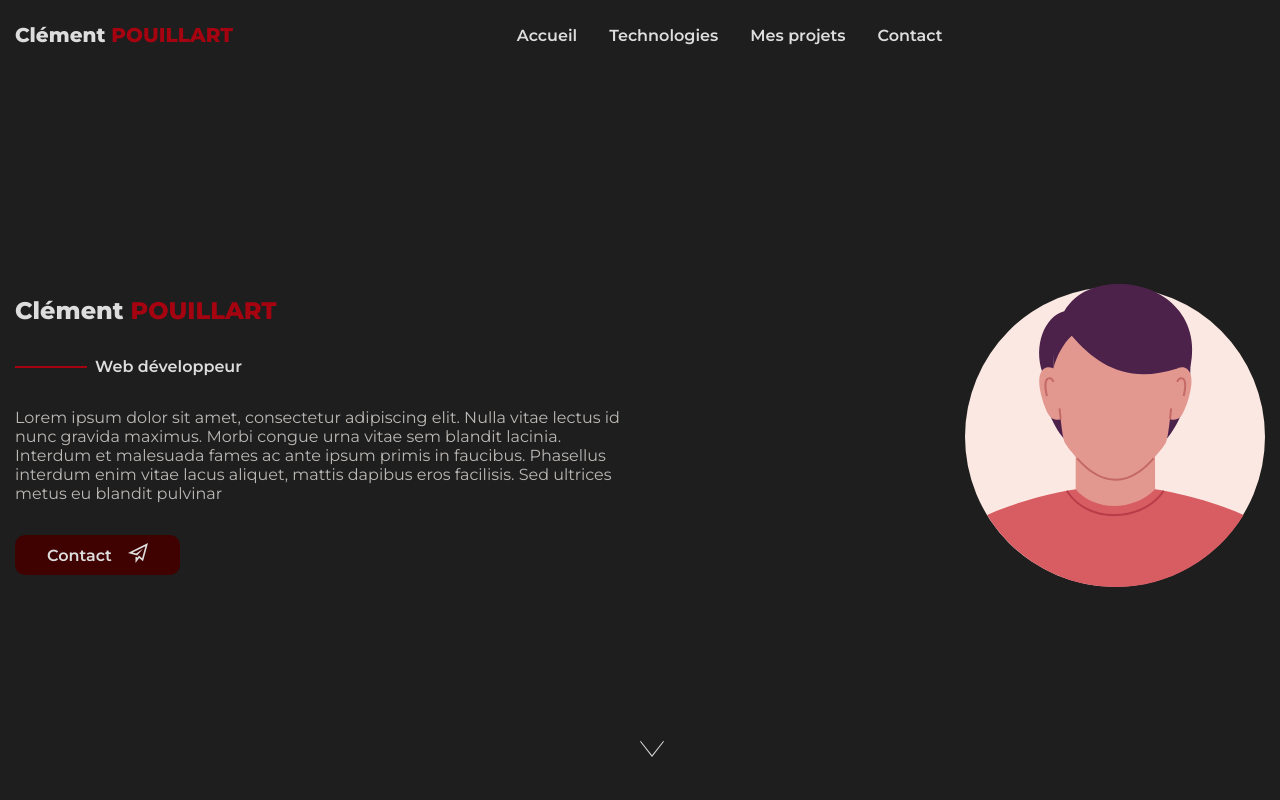
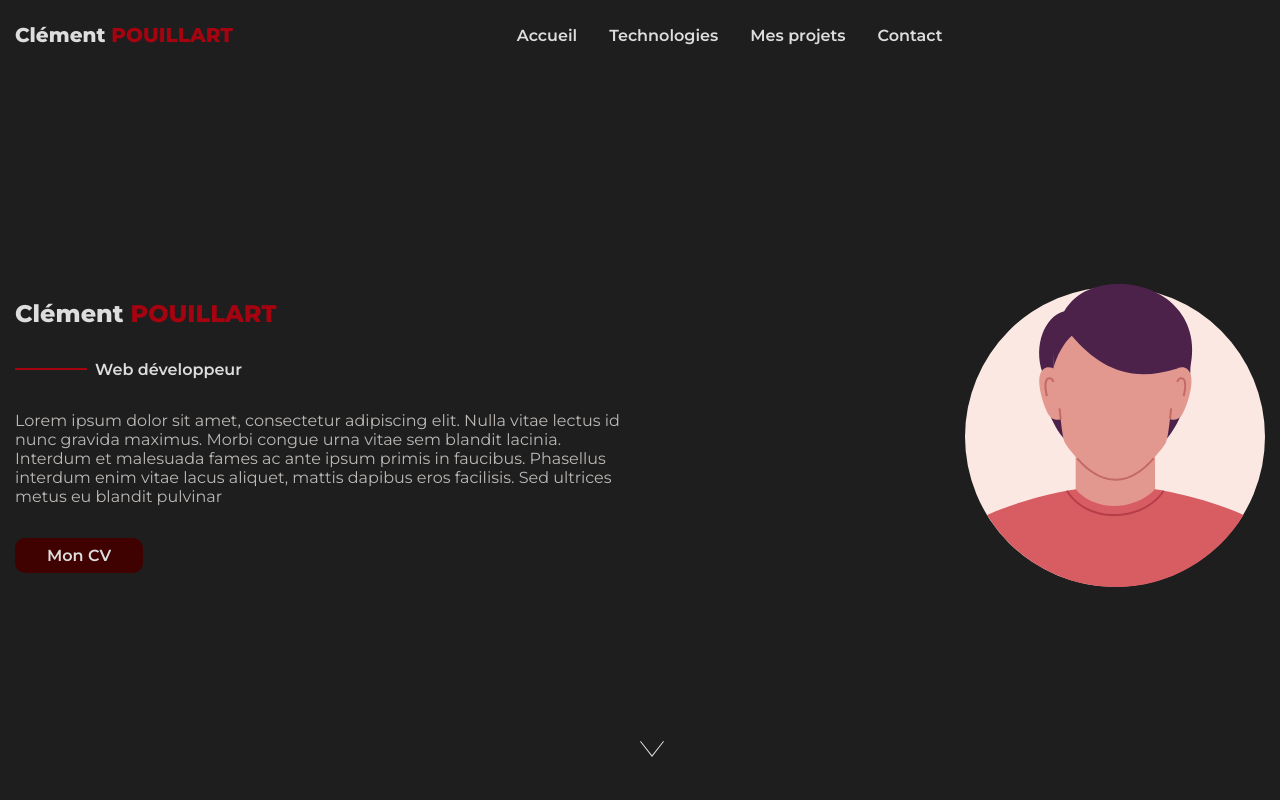
Before and after one commit to Telath/cv-react-firebase, a React (Create React App) app: page / in a window 1280 px wide. Shown: the top 800 px of the page. Built offline with nearby package versions, Linux system fonts and the light colour scheme.

Commit message:
Ajout du lien de mon cv sur cloud storage

```diff
--- a/src/components/Header.js
+++ b/src/components/Header.js
@@ -1,5 +1,4 @@
 import React from 'react';
-import { NavLink } from 'react-router-dom';
 
 const Header = () => {
     return (
@@ -8,7 +7,7 @@ const Header = () => {
                 <h1 class="title">Clément <span class="title">POUILLART</span></h1>
                 <p class="subtitle">Web développeur</p>
                 <p class="text">Lorem ipsum dolor sit amet, consectetur adipiscing elit. Nulla vitae lectus id nunc gravida maximus. Morbi congue urna vitae sem blandit lacinia. Interdum et malesuada fames ac ante ipsum primis in faucibus. Phasellus interdum enim vitae lacus aliquet, mattis dapibus eros facilisis. Sed ultrices metus eu blandit pulvinar</p>
-                <NavLink exact="true" to="/contact" class="contactBtn">Contact <span><svg xmlns="http://www.w3.org/2000/svg" width="24" height="24" viewBox="0 0 24 24"><path d="M0 12l11 3.1 7-8.1-8.156 5.672-4.312-1.202 15.362-7.68-3.974 14.57-3.75-3.339-2.17 2.925v-.769l-2-.56v7.383l4.473-6.031 4.527 4.031 6-22z"/></svg></span></NavLink>
+                <a href="https://firebasestorage.googleapis.com/v0/b/cp-project-2023.appspot.com/o/CV_CPouillart.pdf?alt=media&token=ec84413d-2dc5-4d90-b64d-adff906975b5">Mon CV</a>
             </div>
             <div class="imgContent">
                 <img src="./9.svg" alt=""></img>
--- a/src/styles/components/_header.scss
+++ b/src/styles/components/_header.scss
@@ -64,20 +64,6 @@ section.header{
 
             }
 
-            &:hover span svg{
-                fill: $color-1;
-                transition: all 0.5s ease-out;
-            }
-
-            span{
-                svg{
-                    fill: $white;
-                    width: 20px;
-                    height: 20px;
-                    transition: all 0.5s ease-out;
-                }
-            }
-
         }
     }
     .imgContent{
```
